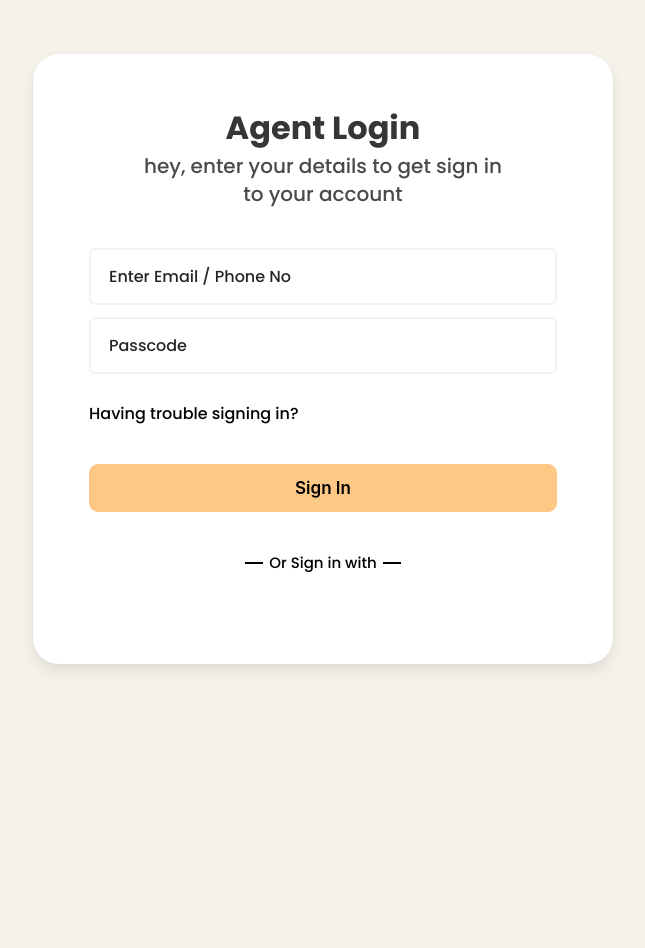
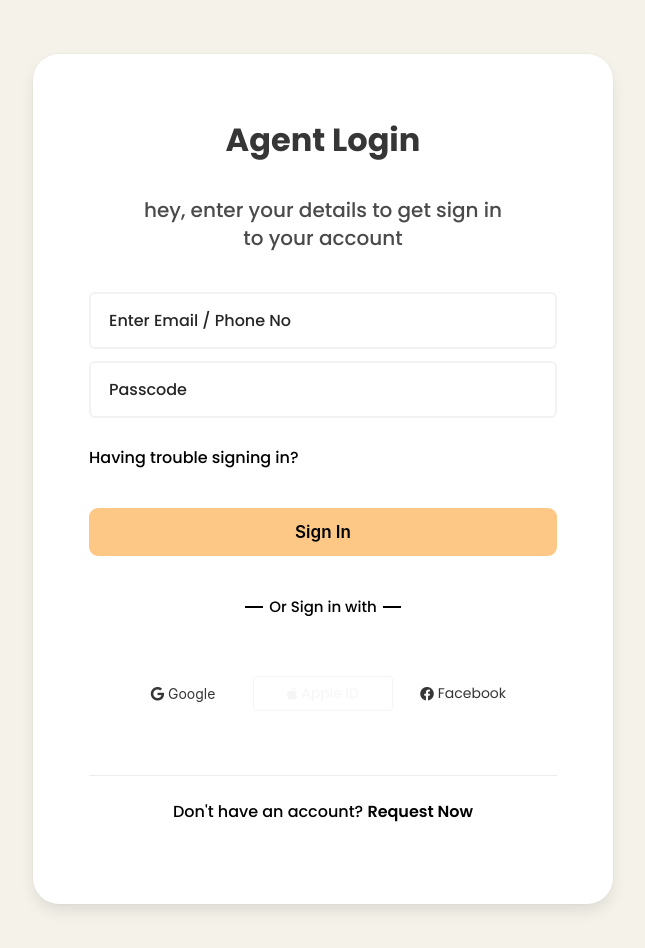
Before and after one commit to React-Ruler/Razor-Login-Page, a plain HTML site: page index.html in a window 1280 px wide. Shown: the part 160-1108 px from the top of the page, without its empty margins (317-962 px from the left). Before the commit the page ends 872 px from the top, so only its background shows below. Drawn offline with Linux system fonts and the light colour scheme.

Commit message:
Add files via upload

```diff
--- a/index.html
+++ b/index.html
@@ -66,7 +66,12 @@
       <div class="columns">
         <div class="column is-half is-offset-one-quarter">
           <div class="card">
-            <h1 class="title">agent login</h1>
+            <div class="card-header">
+              <div class="card-header-title">
+                <h1 class="title">agent login</h1>
+              </div>
+            </div>
+
             <p class="subtitle">
               hey, enter your details to get sign in <br />
               to your account
@@ -92,6 +97,28 @@
               </div>
             </form>
             <span id="tag">Or Sign in with</span>
+            <div class="card-content">
+              <div class="content">
+                <div class="field is-grouped">
+                  <button class="button is-medium">
+                    <i class="fa-brands fa-google is"></i> &nbsp;Google
+                  </button>
+                  <a class="button is-light is-outlined is-medium"
+                    ><i class="fa-brands fa-apple"></i>&nbsp;Apple ID</a
+                  >
+                  <a class="button is-outlined is-medium"
+                    ><i class="fa-brands fa-facebook"></i>&nbsp;Facebook</a
+                  >
+                </div>
+              </div>
+            </div>
+            <div class="card-footer">
+              <div class="card-content">
+                <p class="create-account">
+                  don't have an account? <a href="#">request now</a>
+                </p>
+              </div>
+            </div>
           </div>
         </div>
       </div>
--- a/sass/style.scss
+++ b/sass/style.scss
@@ -15,6 +15,10 @@ $dark-01: #545454;
 $input-radius: 6px;
 $input-border-color: $light-00;
 $input-focus-box-shadow-color: $light-02;
+
+// Card Variables
+
+$card-header-shadow: 0px;
 
 .card {
   max-width: 600px !important;
@@ -147,6 +151,49 @@ h1.text-logo a {
   cursor: pointer !important;
 }
 
+.card-content {
+  margin-bottom: 40px !important;
+  justify-content: center !important;
+  align-content: center !important;
+
+  .button {
+    font-size: 14px !important;
+    flex: 1;
+    justify-content: center !important;
+  }
+}
+
+.card-header-title {
+  text-align: center !important;
+  display: grid !important;
+}
+.card-footer {
+  display: grid !important;
+
+  .card-content {
+    margin-bottom: 0px !important;
+  }
+
+  p.create-account {
+    color: $dark-00;
+    font-family: $poppins;
+    font-size: 16px;
+    font-weight: 500;
+    text-align: center;
+
+    &::first-letter {
+      text-transform: capitalize;
+    }
+  }
+  a {
+    font-family: $poppins;
+    font-weight: 600;
+    color: $dark-00;
+    text-transform: capitalize;
+    text-decoration: none;
+  }
+}
+
 // Bulma
 @import "../node_modules/bulma/sass/base/_all.sass";
 @import "../node_modules/bulma/sass/components/_all.sass";
```
Also changed, not shown: dist/style.css, 1 other file.
